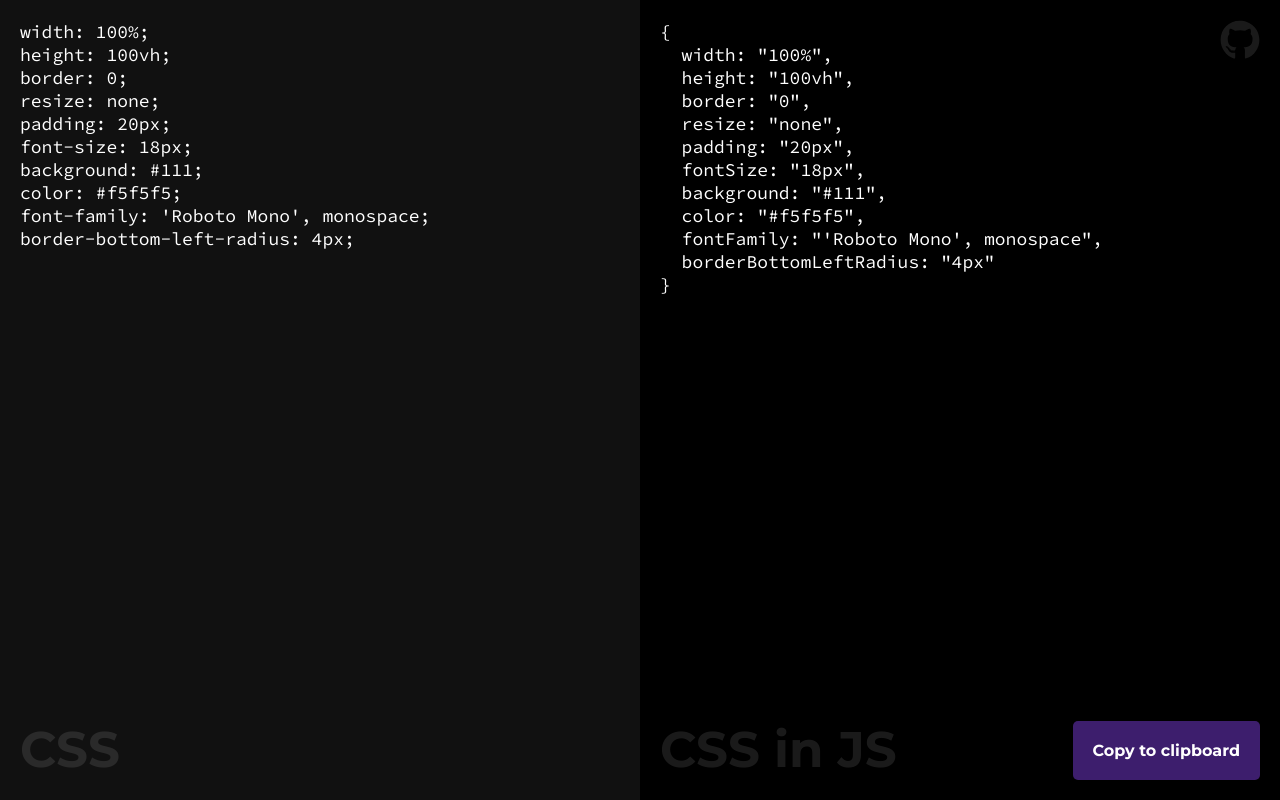
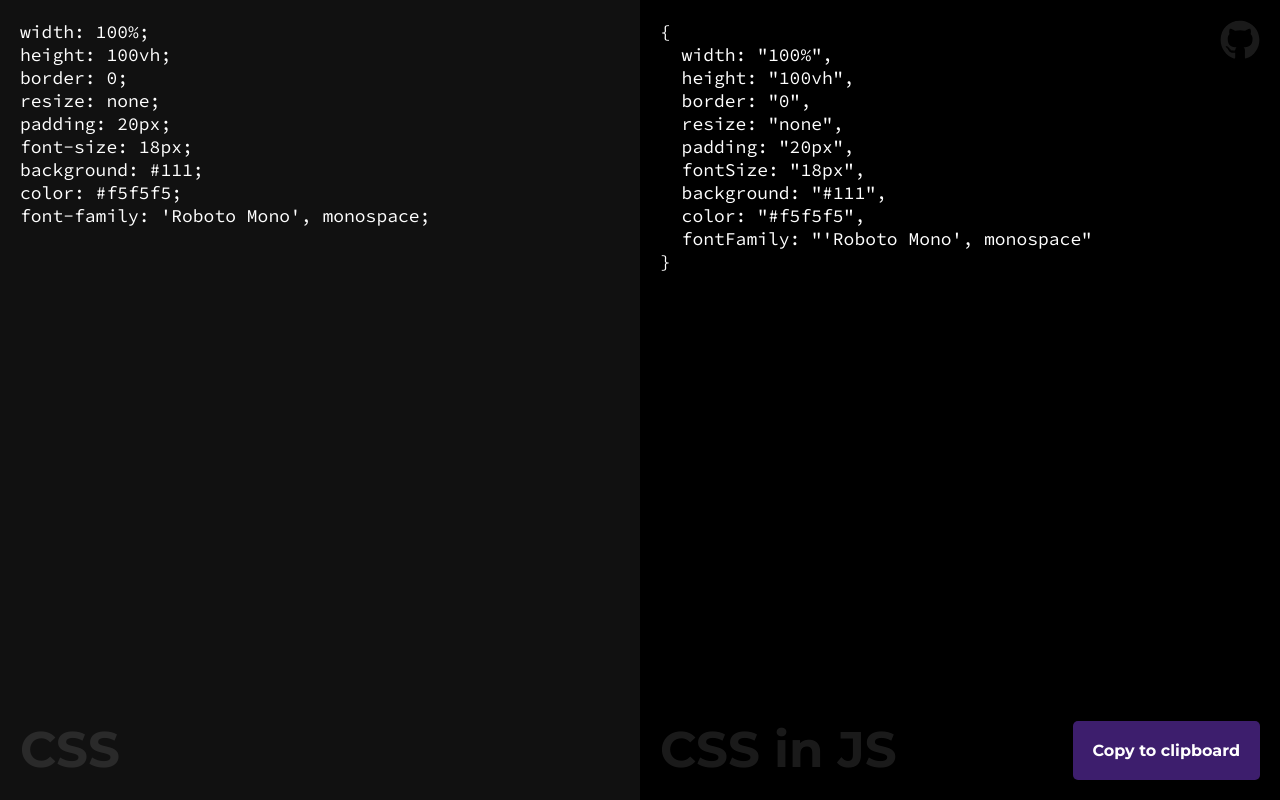
Before and after one commit to melquisedecfelipe/css-to-js, a React (Create React App) app: page / in a window 1280 px wide. Built offline with nearby package versions, Linux system fonts and the light colour scheme.

Commit message:
feat: update css

```diff
--- a/src/pages/Home/index.js
+++ b/src/pages/Home/index.js
@@ -16,8 +16,7 @@ padding: 20px;
 font-size: 18px;
 background: #111;
 color: #f5f5f5;
-font-family: 'Roboto Mono', monospace;
-border-bottom-left-radius: 4px;`);
+font-family: 'Roboto Mono', monospace;`);
 
   const capitalize = string => string.charAt(0).toUpperCase() + string.slice(1);
 
--- a/src/pages/Home/styles.scss
+++ b/src/pages/Home/styles.scss
@@ -62,7 +62,6 @@ main {
       font-size: 18px;
       background: #111;
       color: #fff;
-      white-space: pre-wrap;
       font-family: 'Source Code Pro', monospace;
     }
   }
```
